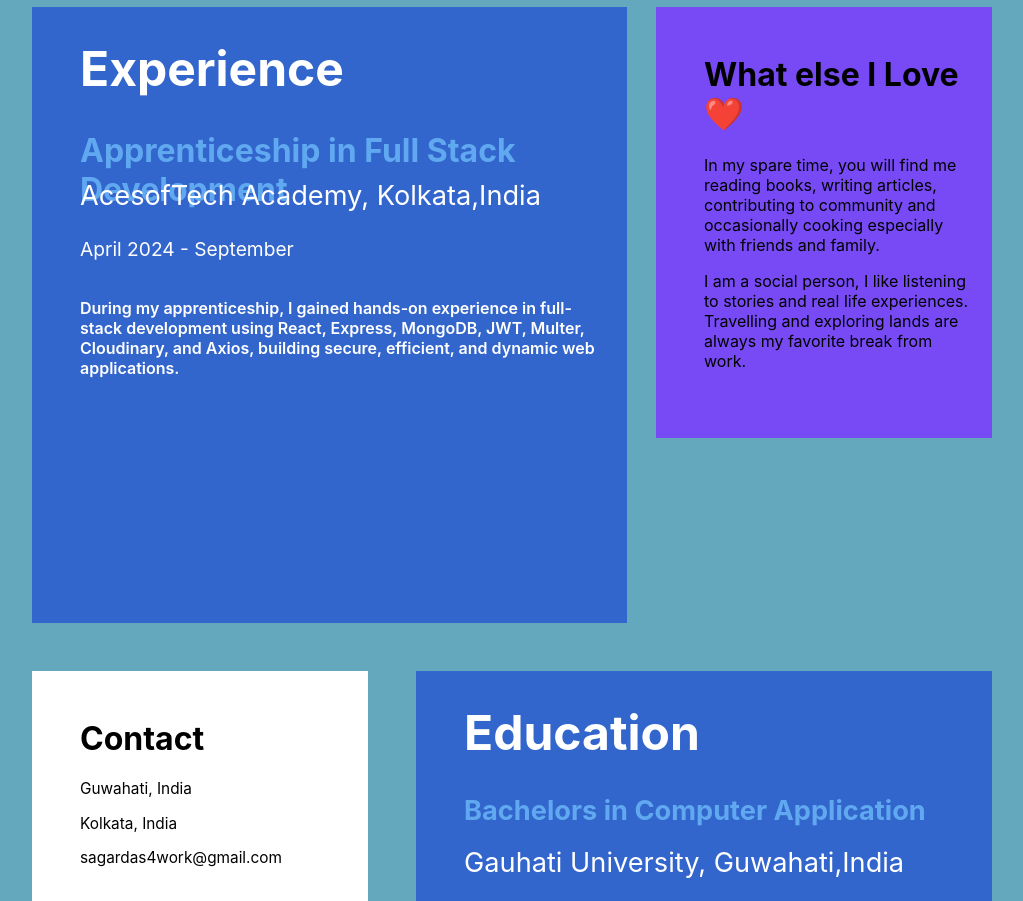
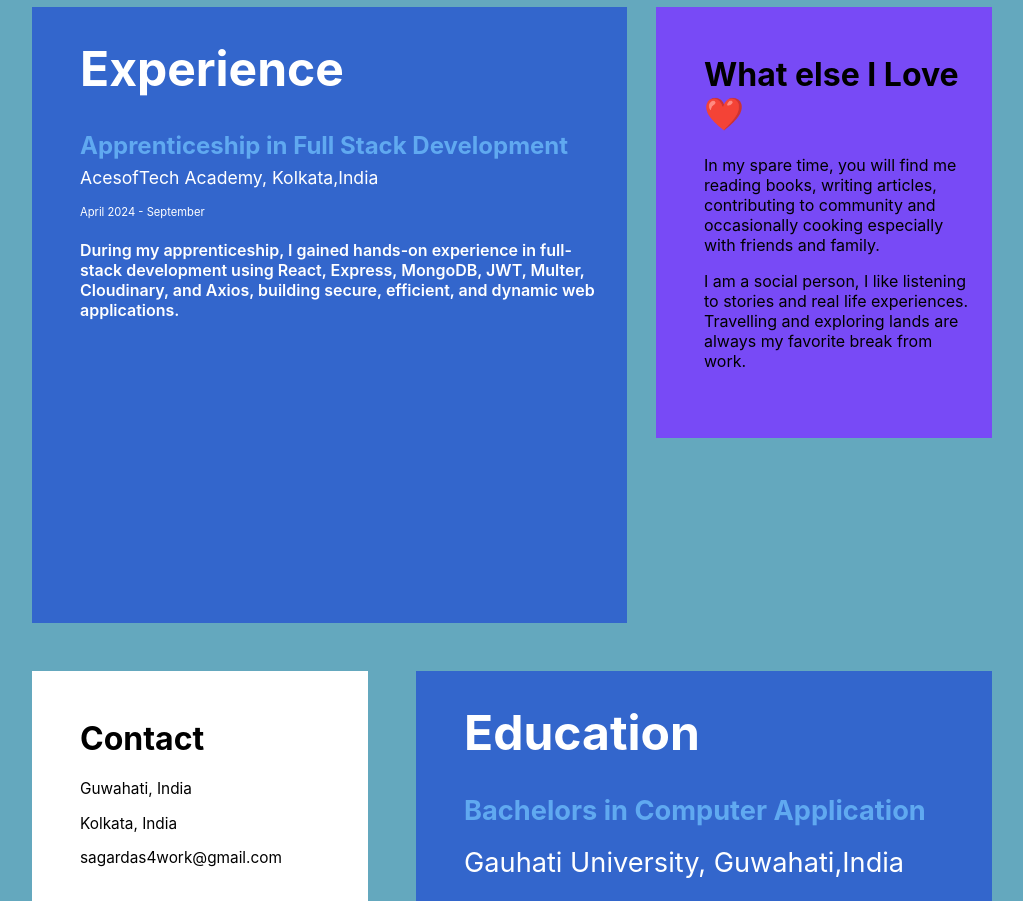
Before and after one commit to sagardas02/my-portfolio, a React (Create React App) app: page / in a window 1280 px wide. Shown: the part 1340-2241 px from the top of the page, without its empty margins (128-1151 px from the left). Built offline with nearby package versions, Linux system fonts and the light colour scheme.

Commit message:
update css

```diff
--- a/src/App.css
+++ b/src/App.css
@@ -148,24 +148,24 @@ width: 48%;
     }
     .bca-container h3{
       padding-left: 3rem;
-      font-size: 2rem;
+      font-size: 1.5rem;
       color: #60A9F0;
       height: 0.8rem;
     }
 
     .bca-container h4{
       padding-left: 3rem;
-      font-size: 1.7rem;
+      font-size: 1.1rem;
       color: white;
       font-weight: 400;
-      height: 0.8rem;
+      height: 0.7rem;
     }
     .bca-container h6{
       padding-left: 3rem;
-      font-size: 1.2rem;
+      font-size: 0.7rem;
       color: white;
       font-weight: 400;
-      height: 1rem;
+      height: 0.6rem;
     }
     .bca-container p{
       padding-left: 3rem;
```
